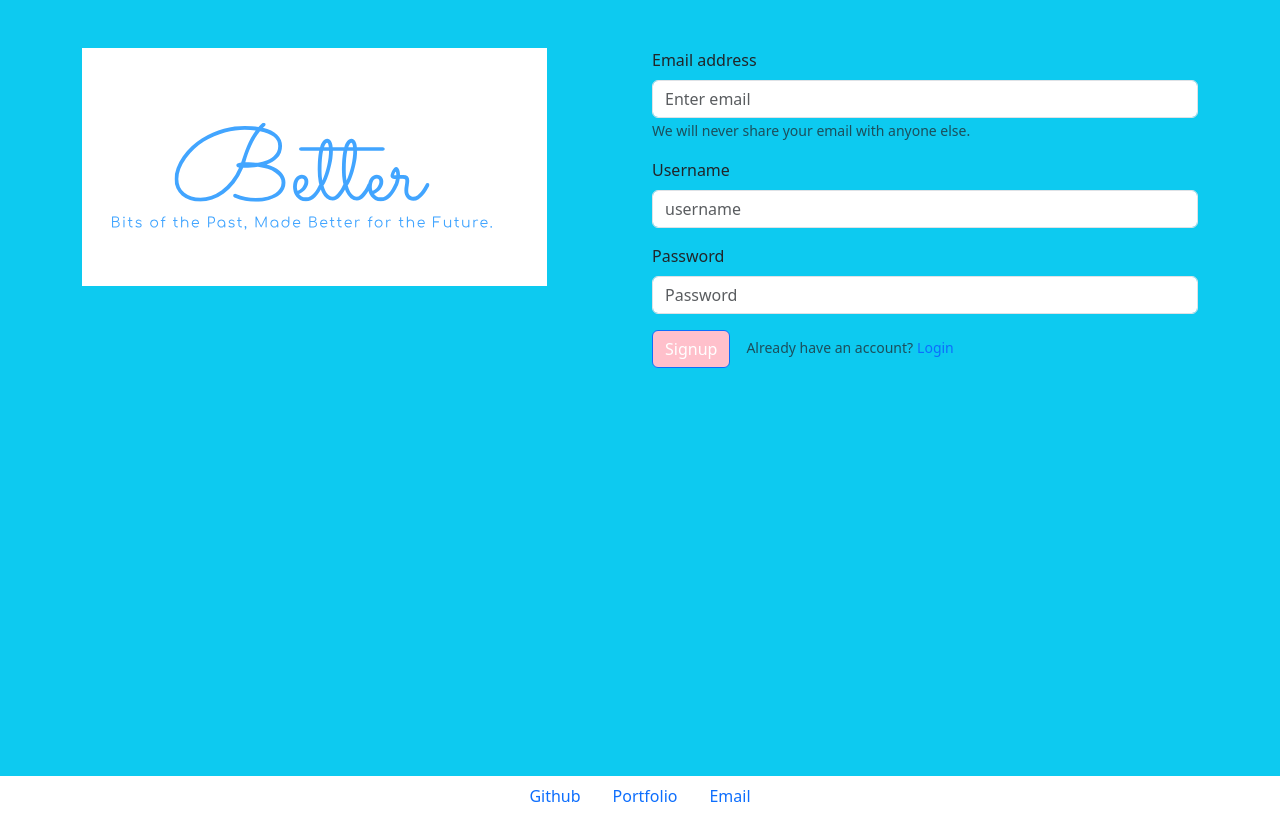
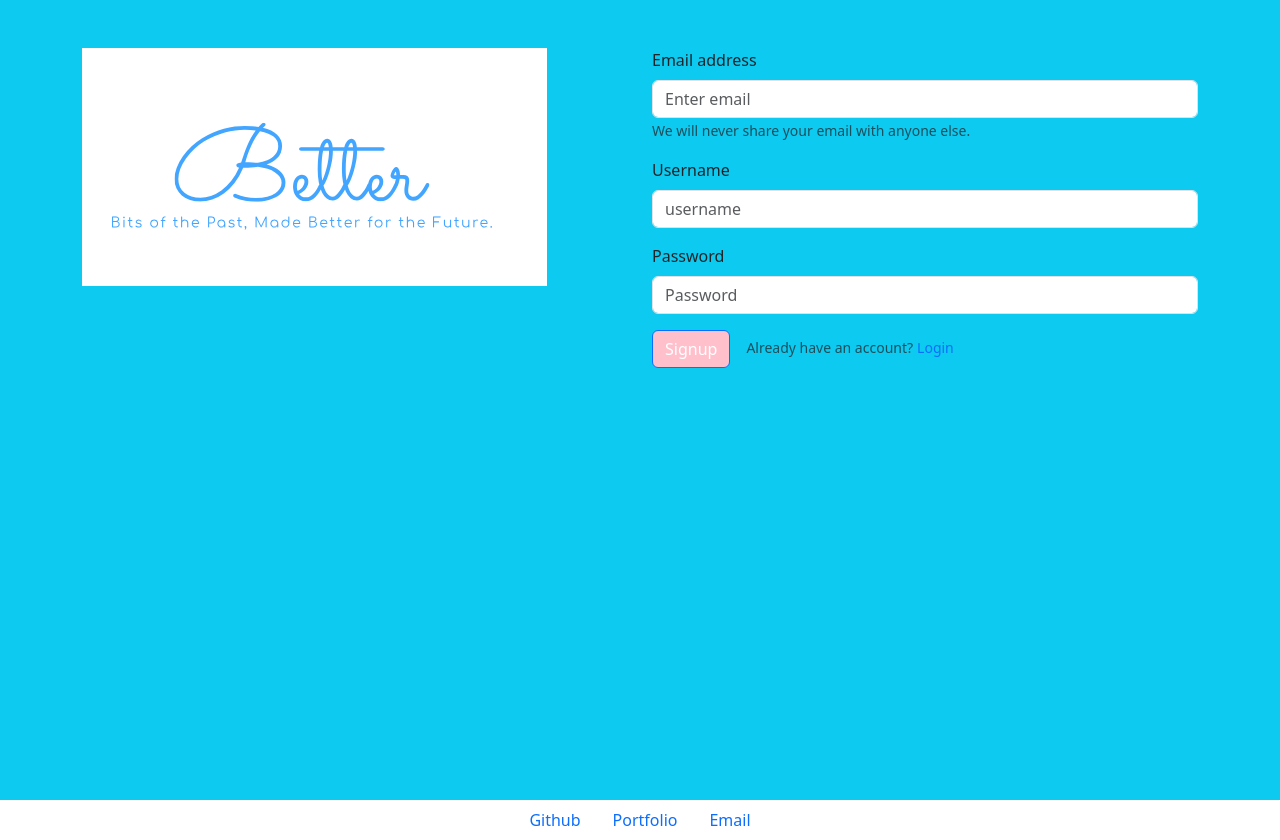
Before and after one commit to brennaveir/better, a React (Vite) app in the folder client/: page /signup in a window 1280 px wide. Before the commit the page ends 816 px from the top, so only its background shows below. Built offline with nearby package versions, Linux system fonts and the light colour scheme.

Commit message:
adjusted page container height and implemented scrolling for bits

```diff
--- a/client/src/App.jsx
+++ b/client/src/App.jsx
@@ -50,8 +50,8 @@ const client = new ApolloClient({
  function App() {
   return (
     <>
-      <Container className="bg-info" fluid>
-        <Row>
+      <Container className="page-container bg-info" fluid>
+        <Row className>
 
 
 
--- a/client/src/index.css
+++ b/client/src/index.css
@@ -378,11 +378,11 @@ a {
   text-decoration: none;
 }
 
-.feed-container {
-  height: 100%;
+.page-container {
+  min-height: 100vh;
 }
 
 .bits-column {
-  overflow-y: auto scroll;
-  height: 550px;
+  overflow-y: scroll;
+  height: 850px;
 }
```
